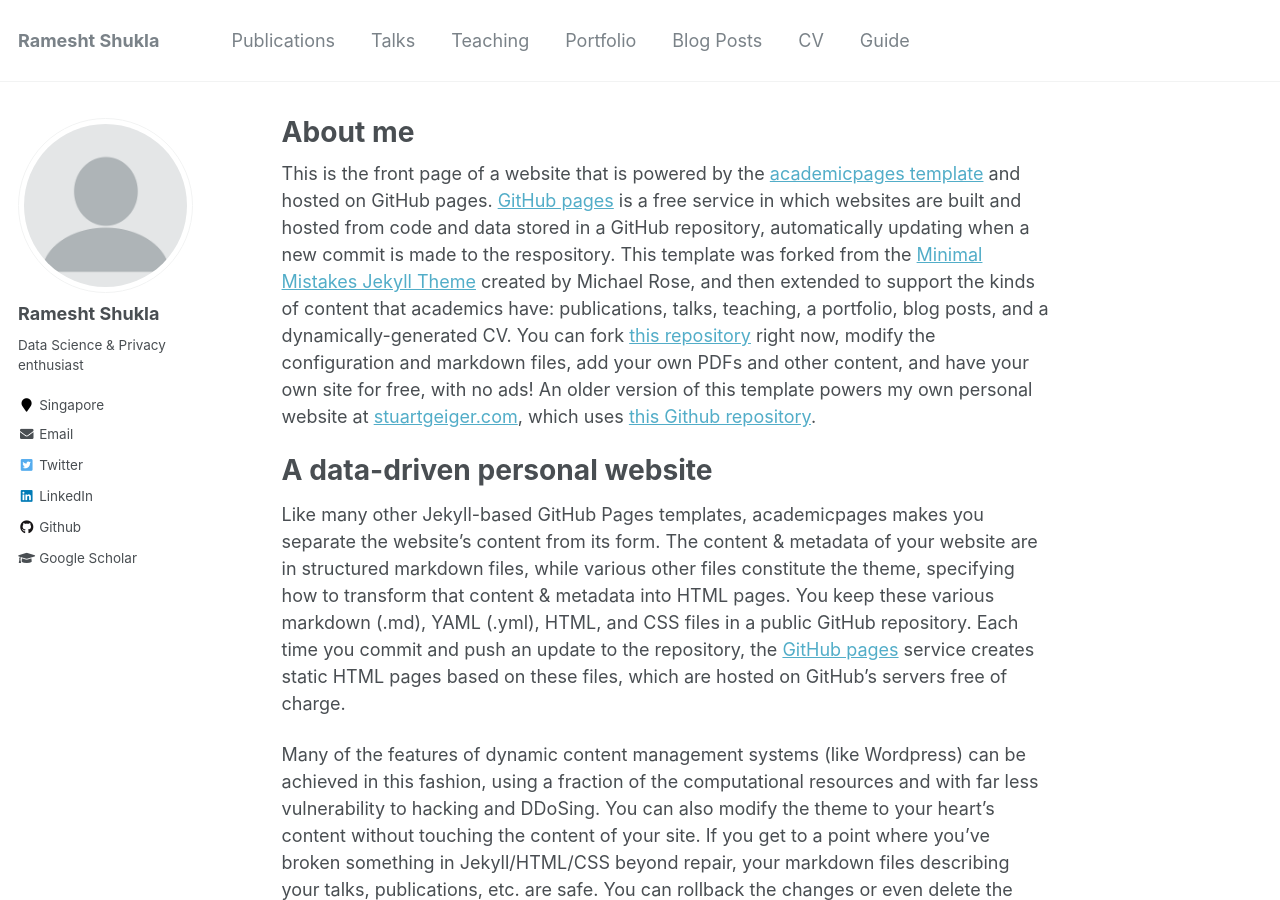
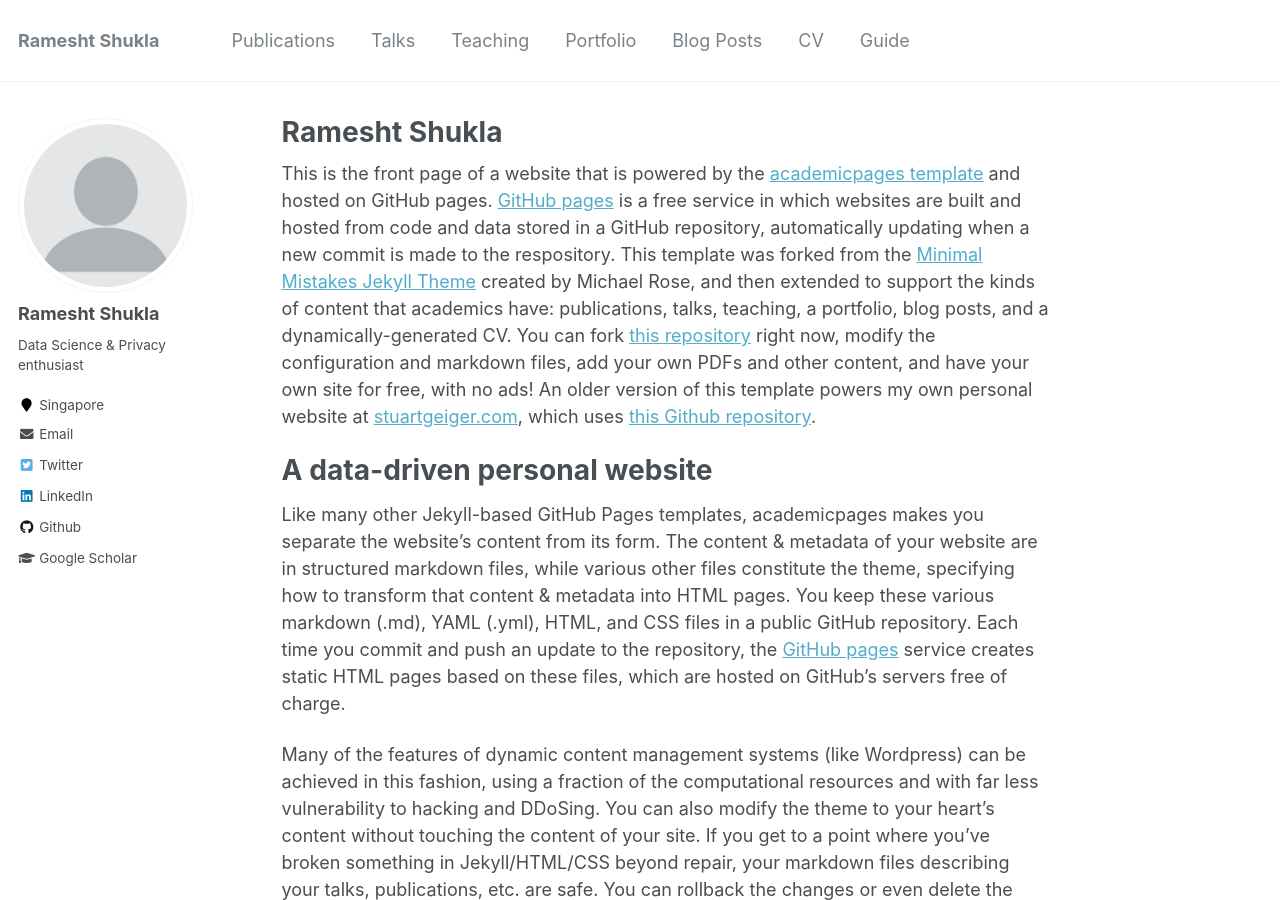
Before and after one commit to ramesht007/ramesht007.github.io, a Jekyll site: the page built from _pages/about.md, in a window 1280 px wide and 900 px high. Built offline with Jekyll 4.4.1, drawn with Linux system fonts in a browser that asks for light colours.

Commit message:
Update about.md

```diff
--- a/_pages/about.md
+++ b/_pages/about.md
@@ -1,6 +1,6 @@
 ---
 permalink: /
-title: "About me"
+title: "Ramesht Shukla"
 excerpt: "About me"
 author_profile: true
 redirect_from:
```
